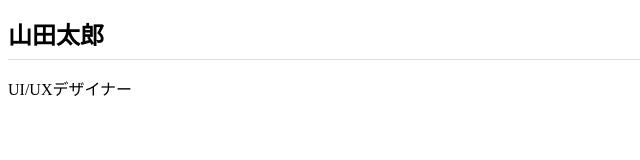
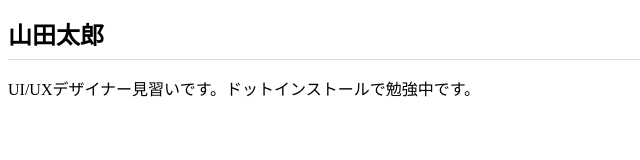
Before and after one commit to shellminami/dotinstall.github.io, a plain HTML site: page index.html in a window 1280 px wide. Shown: the whole page, without its empty margins (0-640 px from the left). Drawn offline with Linux system fonts and the light colour scheme.

Commit message:
Add files via upload

```diff
--- a/index.html
+++ b/index.html
@@ -7,6 +7,6 @@
 </head>
 <body>
   <h1>山田太郎</h1>
-  <p>UI/UXデザイナー</p>
+  <p>UI/UXデザイナー見習いです。ドットインストールで勉強中です。</p>
 </body>
 </html>
```
